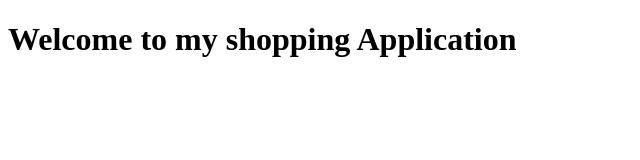
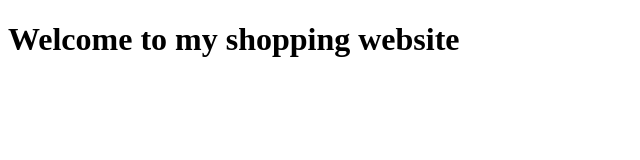
Before and after one commit to vishal230503/Full-Stack-Shopping-Application, a plain HTML site: page Frontend/index.html in a window 1280 px wide. Shown: the whole page, without its empty margins (0-640 px from the left). Drawn offline with Linux system fonts and the light colour scheme.

Commit message:
t Please enter the commit message for your changes. Lines starting

```diff
--- a/Frontend/index.html
+++ b/Frontend/index.html
@@ -6,6 +6,7 @@
     <title>Shopping App</title>
 </head>
 <body>
-    <h1>Welcome to my shopping Application </h1>
+    <h1>Welcome to my shopping website </h1>
+
 </body>
 </html>
```
